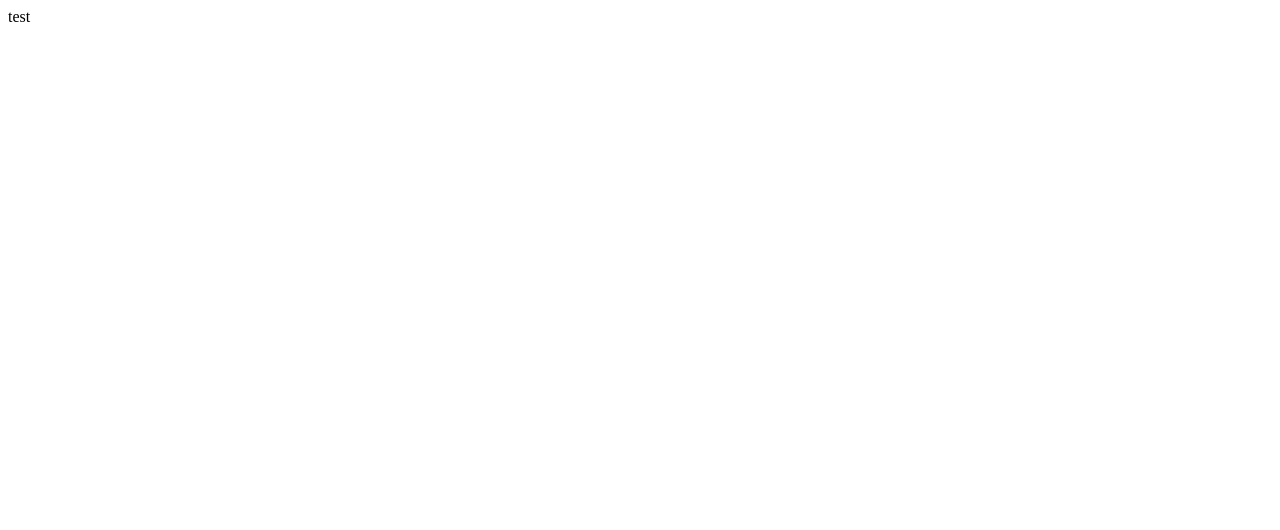
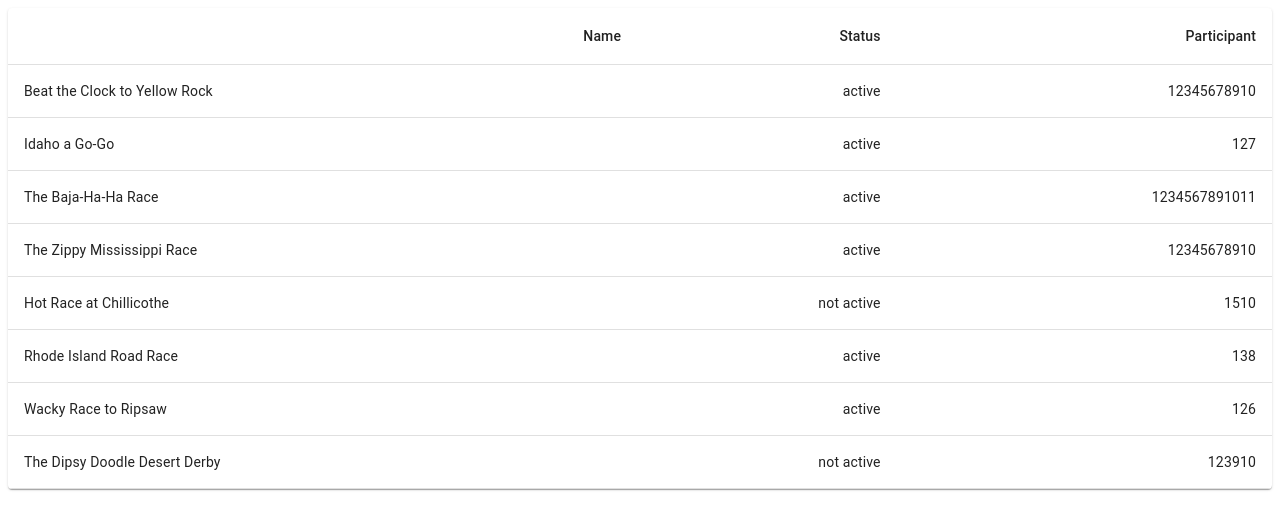
Before and after one commit to Kratak/betting-app, a React (Create React App) app: page / in a window 1280 px wide. Shown: the top 530 px of the page. Built offline with nearby package versions, Linux system fonts and the light colour scheme.

Commit message:
+ Add Base table component

```diff
--- a/package.json
+++ b/package.json
@@ -14,6 +14,7 @@
     "@types/react": "^17.0.0",
     "@types/react-dom": "^17.0.0",
     "axios": "^0.23.0",
+    "prettier": "^2.4.1",
     "react": "^17.0.2",
     "react-dom": "^17.0.2",
     "react-scripts": "4.0.3",
--- a/src/App.tsx
+++ b/src/App.tsx
@@ -1,11 +1,18 @@
 import React from 'react';
 
-function App() {
+import { Table } from './components/Table';
+
+import { useStyles } from './styles';
+import { raceData } from './mockData';
+
+const App = () => {
+    const classes = useStyles();
+
     return (
-        <div className="App">
-            test
+        <div className={classes.root}>
+            <Table rows={raceData} />
         </div>
     );
-}
+};
 
 export default App;
--- /dev/null
+++ b/src/components/Table/Table.tsx
@@ -0,0 +1,54 @@
+import { RaceDataProps } from '../../mockData';
+import React, { useEffect, useState } from 'react';
+import {
+    Paper,
+    Table as BaseTable,
+    TableBody,
+    TableCell,
+    TableContainer,
+    TableHead,
+    TableRow,
+} from '@material-ui/core';
+
+interface TableProps {
+    rows: Array<RaceDataProps>;
+}
+
+const Table = (props: TableProps) => {
+    const [rows, setRows] = useState<Array<RaceDataProps>>([]);
+
+    useEffect(() => {
+        setRows(props.rows);
+    }, []);
+
+    return (
+        <TableContainer component={Paper}>
+            <BaseTable>
+                <TableHead>
+                    <TableRow>
+                        <TableCell align="right">Name</TableCell>
+                        <TableCell align="right">Status</TableCell>
+                        <TableCell align="right">Participant</TableCell>
+                    </TableRow>
+                </TableHead>
+                <TableBody>
+                    {rows.map((row) => (
+                        <TableRow key={row.id}>
+                            <TableCell component="th" scope="row">
+                                {row.name}
+                            </TableCell>
+                            <TableCell align="right">{row.active ? 'active' : 'not active'}</TableCell>
+                            <TableCell align="right">
+                                {row.participants.map((item) => {
+                                    return item;
+                                })}
+                            </TableCell>
+                        </TableRow>
+                    ))}
+                </TableBody>
+            </BaseTable>
+        </TableContainer>
+    );
+};
+
+export default Table;
--- /dev/null
+++ b/src/components/Table/index.ts
@@ -0,0 +1 @@
+export { default as Table } from './Table';
--- /dev/null
+++ b/src/components/Table/styles.ts
@@ -0,0 +1,8 @@
+import { makeStyles, Theme } from '@material-ui/core/styles';
+
+export const useStyles = makeStyles((theme: Theme) => ({
+    root: {
+        display: 'flex',
+        flexWrap: 'wrap',
+    },
+}));
--- a/src/mockData.ts
+++ b/src/mockData.ts
@@ -1,4 +1,4 @@
-interface RaceDataProps {
+export interface RaceDataProps {
     id: number;
     name: string;
     active: boolean;
@@ -7,58 +7,58 @@ interface RaceDataProps {
 
 export const raceData: Array<RaceDataProps> = [
     {
-        "id": 1,
-        "name": "Beat the Clock to Yellow Rock",
-        "active": true,
-        "participants": [1, 2, 3, 4, 5, 6, 7, 8, 9, 10]
+        id: 1,
+        name: 'Beat the Clock to Yellow Rock',
+        active: true,
+        participants: [1, 2, 3, 4, 5, 6, 7, 8, 9, 10],
     },
     {
-        "id": 2,
-        "name": "Idaho a Go-Go",
-        "active": true,
-        "participants": [1, 2, 7]
+        id: 2,
+        name: 'Idaho a Go-Go',
+        active: true,
+        participants: [1, 2, 7],
     },
     {
-        "id": 3,
-        "name": "The Baja-Ha-Ha Race",
-        "active": true,
-        "participants": [1, 2, 3, 4, 5, 6, 7, 8, 9, 10, 11]
+        id: 3,
+        name: 'The Baja-Ha-Ha Race',
+        active: true,
+        participants: [1, 2, 3, 4, 5, 6, 7, 8, 9, 10, 11],
     },
     {
-        "id": 4,
-        "name": "The Zippy Mississippi Race",
-        "active": true,
-        "participants": [1, 2, 3, 4, 5, 6, 7, 8, 9, 10]
+        id: 4,
+        name: 'The Zippy Mississippi Race',
+        active: true,
+        participants: [1, 2, 3, 4, 5, 6, 7, 8, 9, 10],
     },
     {
-        "id": 5,
-        "name": "Hot Race at Chillicothe",
-        "active": false,
-        "participants": [1, 5, 10]
+        id: 5,
+        name: 'Hot Race at Chillicothe',
+        active: false,
+        participants: [1, 5, 10],
     },
     {
-        "id": 6,
-        "name": "Rhode Island Road Race",
-        "active": true,
-        "participants": [1, 3, 8]
+        id: 6,
+        name: 'Rhode Island Road Race',
+        active: true,
+        participants: [1, 3, 8],
     },
     {
-        "id": 7,
-        "name": "Wacky Race to Ripsaw",
-        "active": true,
-        "participants": [1, 2, 6]
+        id: 7,
+        name: 'Wacky Race to Ripsaw',
+        active: true,
+        participants: [1, 2, 6],
     },
     {
-        "id": 8,
-        "name": "The Dipsy Doodle Desert Derby",
-        "active": false,
-        "participants": [1, 2, 3, 9, 10]
-    }
-]
+        id: 8,
+        name: 'The Dipsy Doodle Desert Derby',
+        active: false,
+        participants: [1, 2, 3, 9, 10],
+    },
+];
 
 export const singleRaceData: RaceDataProps = {
-    "id": 1,
-    "name": "Beat the Clock to Yellow Rock",
-    "active": true,
-    "participants": [1, 2, 3, 4, 5, 6, 7, 8, 9, 10]
-}
+    id: 1,
+    name: 'Beat the Clock to Yellow Rock',
+    active: true,
+    participants: [1, 2, 3, 4, 5, 6, 7, 8, 9, 10],
+};
--- /dev/null
+++ b/src/styles.ts
@@ -0,0 +1,8 @@
+import { makeStyles, Theme } from '@material-ui/core/styles';
+
+export const useStyles = makeStyles((theme: Theme) => ({
+    root: {
+        display: 'flex',
+        flexWrap: 'wrap',
+    },
+}));
```
Also changed, not shown: 1 other file (tests, documents, lock files or other folders).
